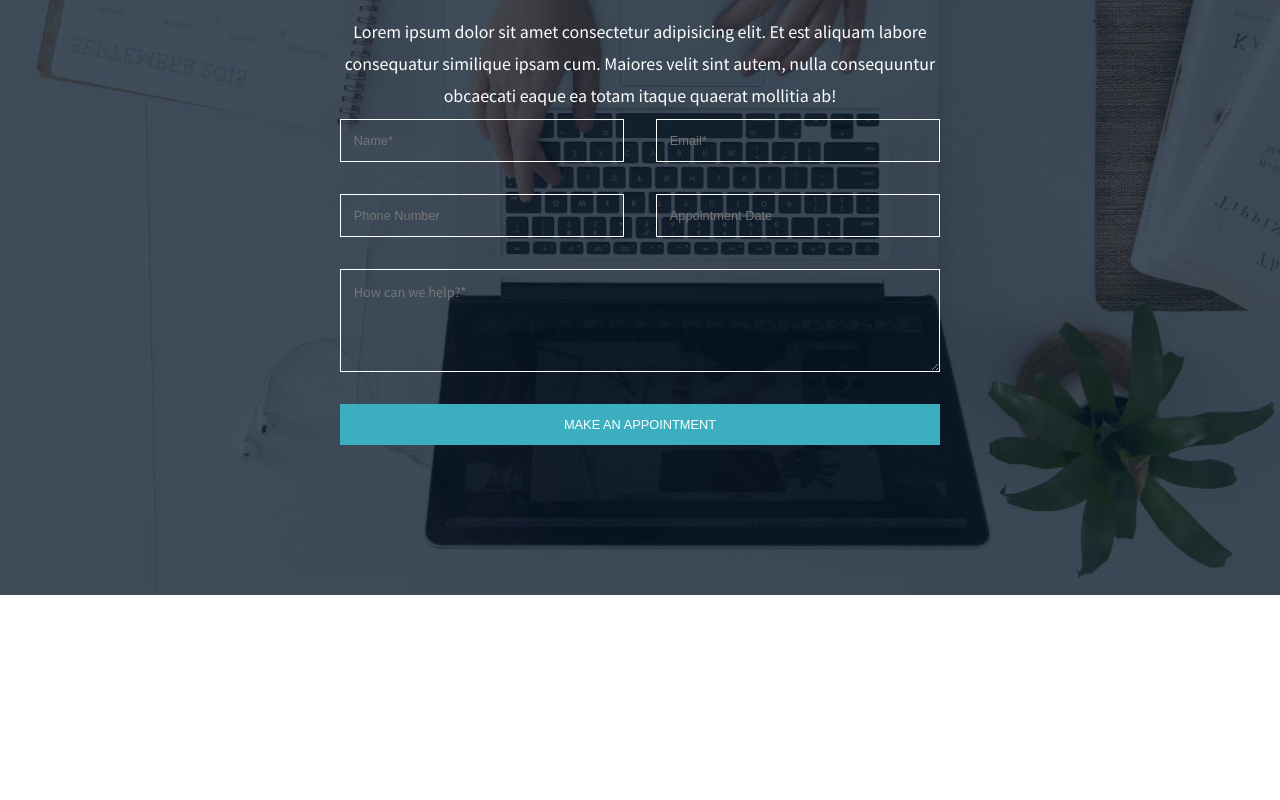
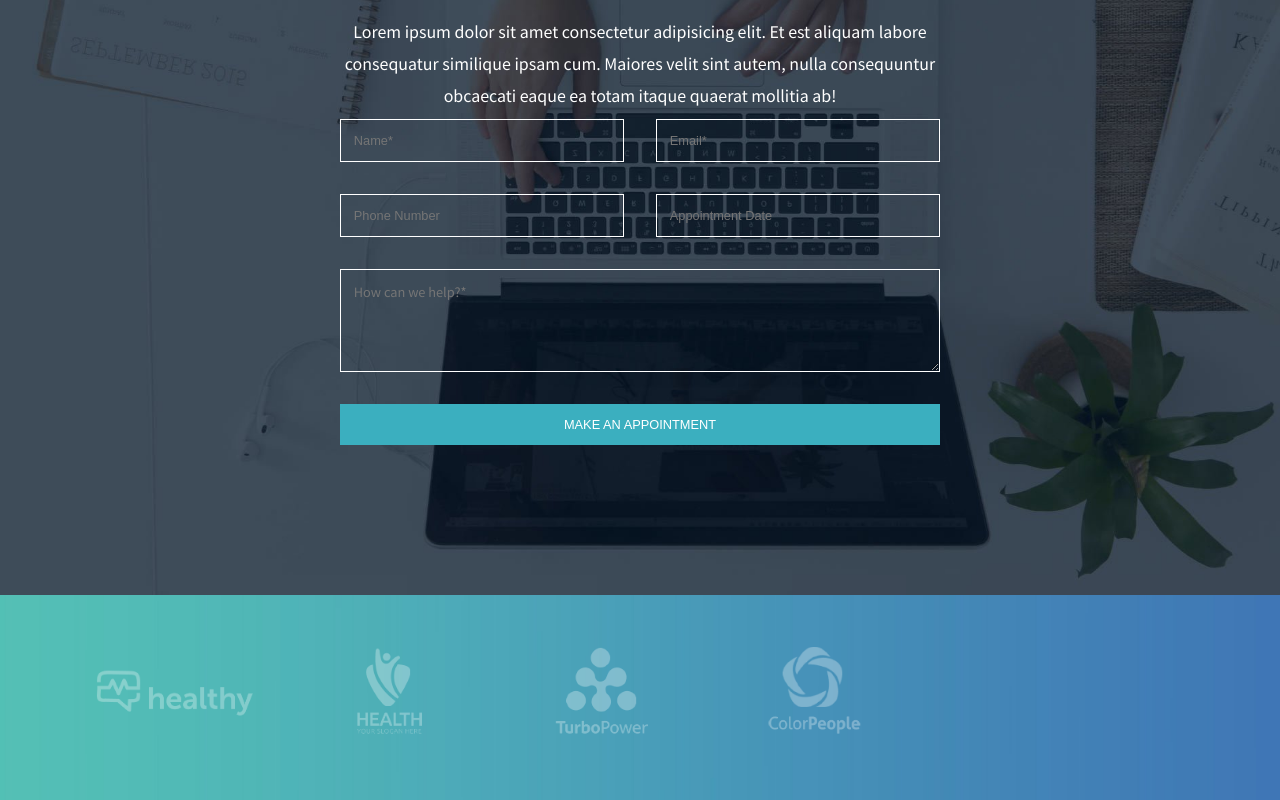
Before and after one commit to alessandroamormino/proj-html-vuejs, a Vue app: page / in a window 1280 px wide. Shown: the part 5169-5969 px from the top of the page. Before the commit the page ends 5764 px from the top, so only its background shows below. Built offline with nearby package versions, Linux system fonts and the light colour scheme.

Commit message:
feat: create MainLogos component

```diff
--- a/src/components/AppMain.vue
+++ b/src/components/AppMain.vue
@@ -2,6 +2,7 @@
 import MainAppointment from './MainAppointment.vue';
 import MainDoctors from './MainDoctors.vue';
 import MainFacilities from './MainFacilities.vue';
+import MainLogos from './MainLogos.vue';
 import MainServices from './MainServices.vue';
 import MainWelcome from './MainWelcome.vue';
 
@@ -10,7 +11,7 @@ export default {
   data() {
     return {};
   },
-  components: { MainWelcome, MainDoctors, MainServices, MainFacilities, MainAppointment }
+  components: { MainWelcome, MainDoctors, MainServices, MainFacilities, MainAppointment, MainLogos }
 }
 </script>
 <template>
@@ -20,6 +21,7 @@ export default {
     <MainServices></MainServices>
     <MainFacilities></MainFacilities>
     <MainAppointment></MainAppointment>
+    <MainLogos></MainLogos>
   </main>
 </template>
 <style lang="scss" scoped></style>
--- /dev/null
+++ b/src/components/MainLogos.vue
@@ -0,0 +1,36 @@
+<script>
+export default {
+  name: 'MainLogos',
+  data() {
+    return {
+      logos: [
+        '/images/client-logos-1.png',
+        '/images/client-logos-2.png',
+        '/images/client-logos-3.png',
+        '/images/client-logos-4.png',
+      ],
+    }
+  }
+}
+</script>
+<template>
+  <!-- Slider Logos section -->
+  <div class="logos">
+    <div class="slider container-centered">
+      <img v-for="logo in this.logos" :src="logo" alt="logo">
+    </div>
+  </div>
+</template>
+<style lang="scss" scoped>
+.logos {
+  background-image: url('/images/rgb-gradient-bar-for-logo-carrasel.jpg');
+  background-repeat: no-repeat;
+  background-size: cover;
+
+  .slider {
+    img {
+      height: 200px;
+    }
+  }
+}
+</style>
```
